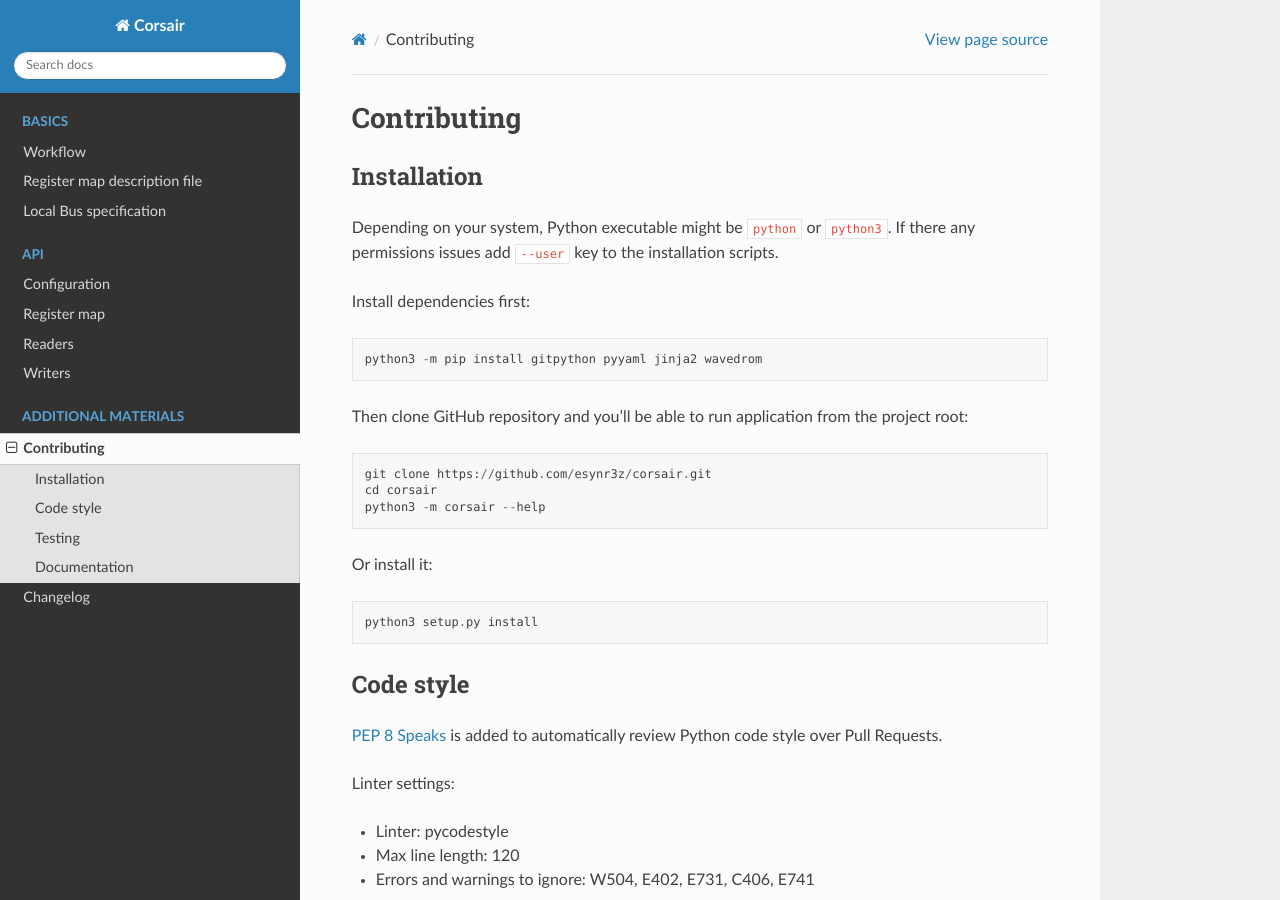
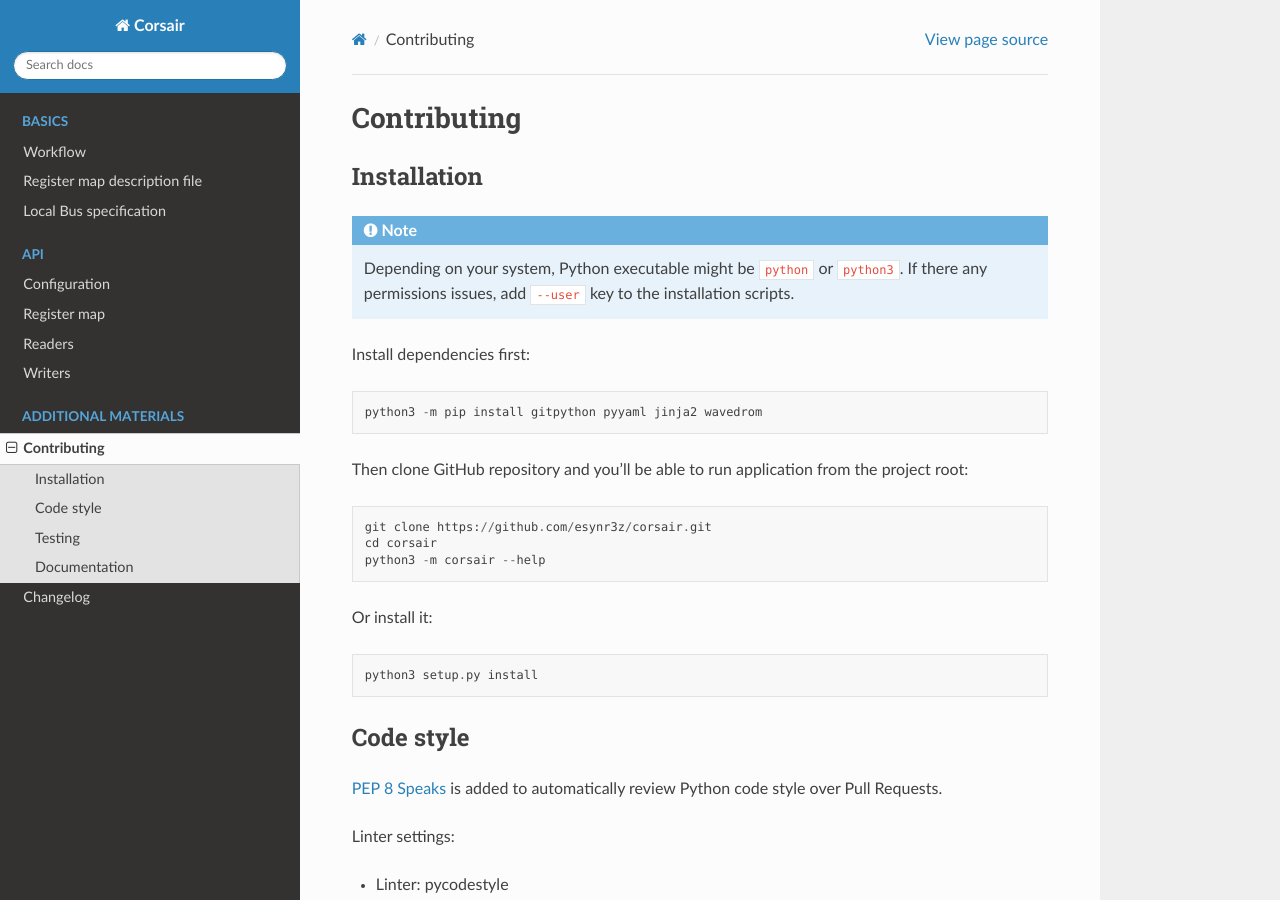
Before and after one commit to esynr3z/corsair, a Sphinx documentation site: the page built from docs/contributing.rst, in a window 1280 px wide and 900 px high. Built offline with Sphinx 7.4.7 and the Read the Docs theme 2.0.0, drawn with Linux system fonts in a browser that asks for light colours.

Commit message:
Fix typo

```diff
--- a/docs/contributing.rst
+++ b/docs/contributing.rst
@@ -6,8 +6,8 @@
 ------------
 
 .. note::
-Depending on your system, Python executable might be ``python`` or ``python3``.
-If there any permissions issues add ``--user`` key to the installation scripts.
+    Depending on your system, Python executable might be ``python`` or ``python3``.
+    If there any permissions issues, add ``--user`` key to the installation scripts.
 
 Install dependencies first:
 
```
